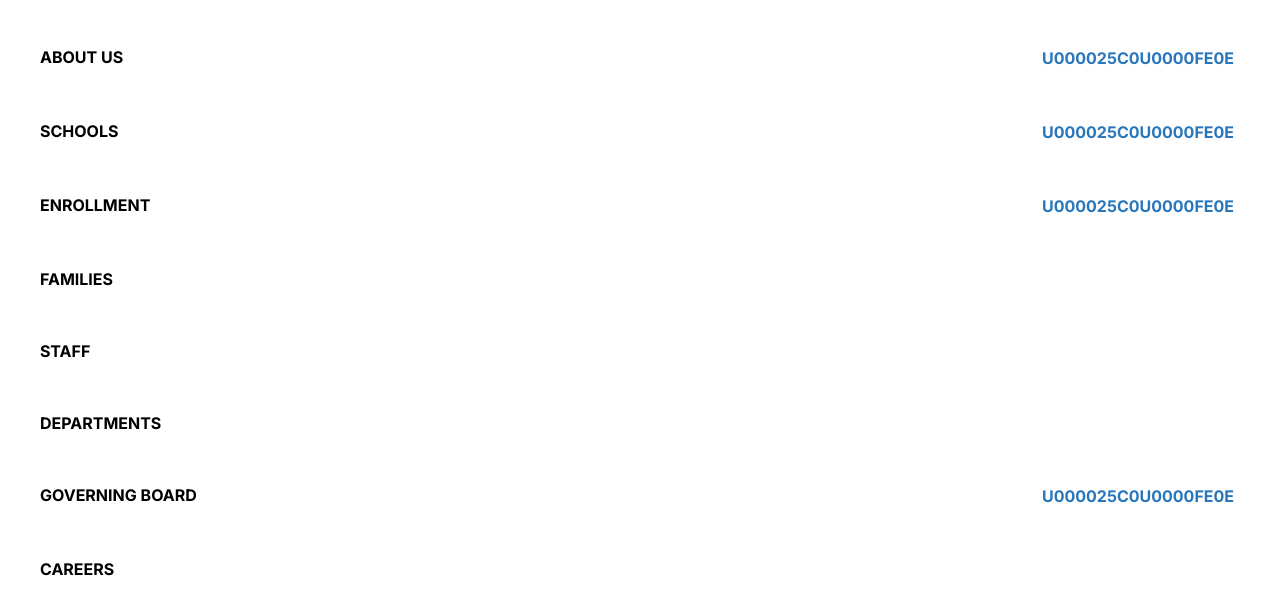
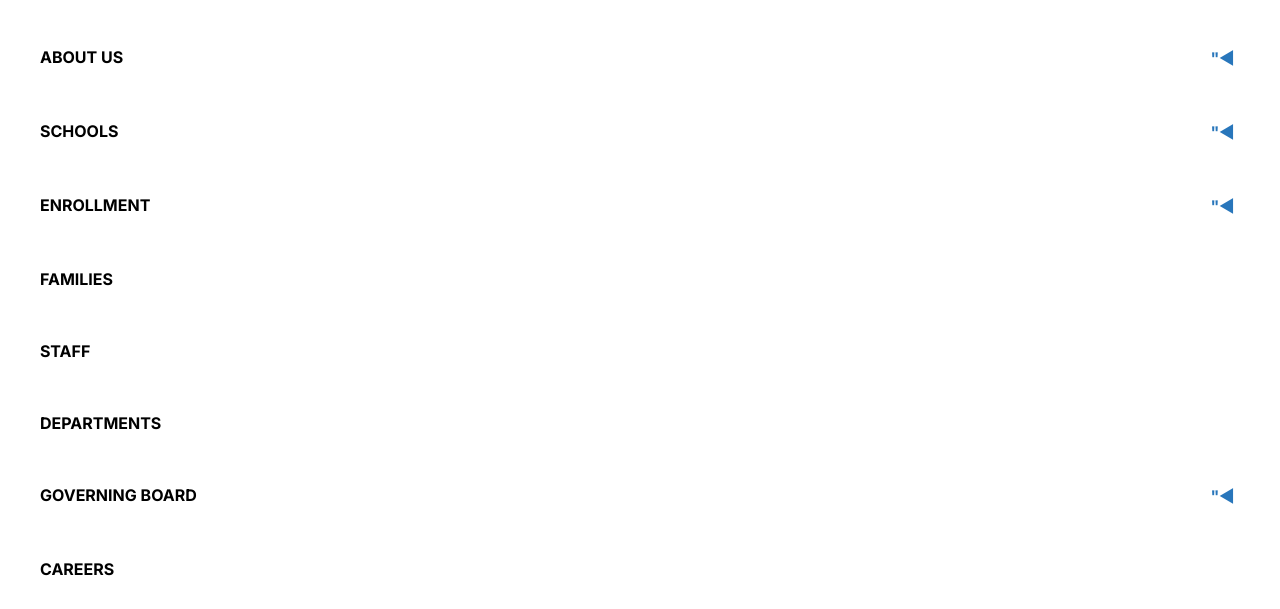
Before and after one commit to homosapiensapien/jesd-fixed, a plain HTML site: page index.html in a window 1280 px wide. Both pictures are taken after a click on the link 1249 px from the left and 78 px from the top of the page. Shown: the part 204-813 px from the top of the page. Drawn offline with Linux system fonts and the light colour scheme.

Commit message:
more unicode

```diff
--- a/styles/navbar.css
+++ b/styles/navbar.css
@@ -125,7 +125,7 @@
 	}
 
 	.expander::after {
-		content: '\U000025C0\U0000FE0E';
+		content: '"\25C0 \FE0E';
 	}
 
 	.nav-links.active {
```
